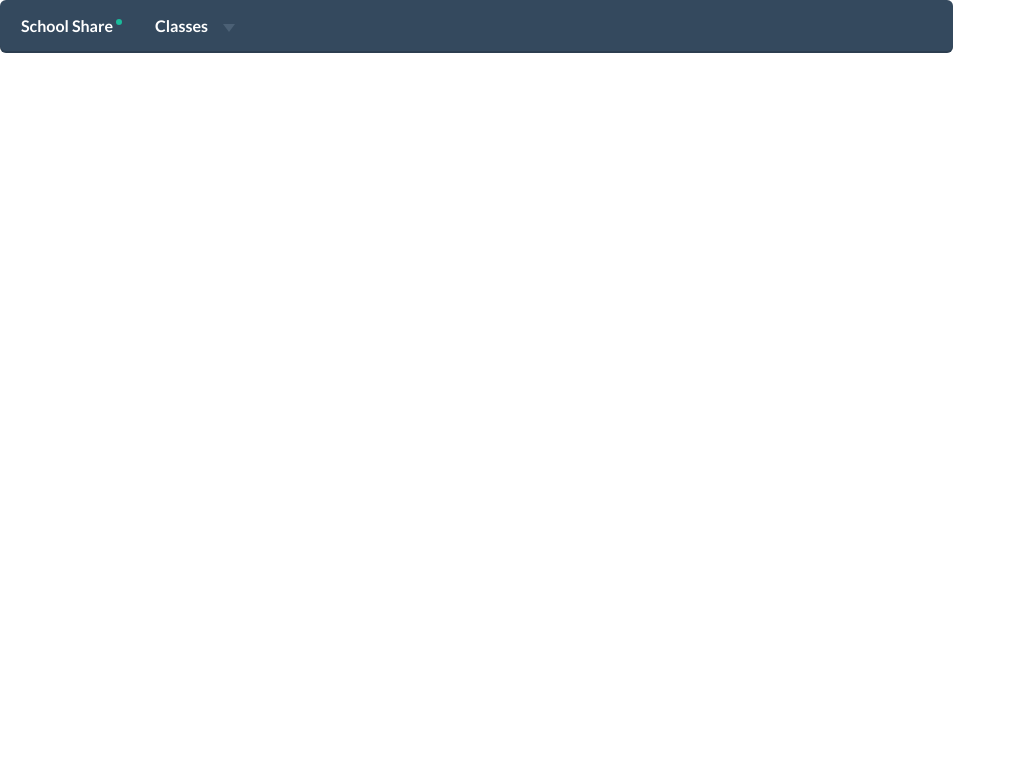
After one commit to thejasonluo/SchoolShare, a Python web app: template templates/layout.html in a window 1280 px wide. The commit adds this page. Shown: the top 779 px of the page, without its empty margins (0-1016 px from the left). Run offline with Jinja, Linux system fonts and the light colour scheme; the template is opened without the code that fills it, so the values that code supplies are empty; some libraries are stand-ins or nearby versions.

Commit message:
layout not working yet

```diff
--- /dev/null
+++ b/templates/layout.html
@@ -0,0 +1,32 @@
+<html lang="en">
+  <head>
+    <meta charset="utf-8">
+    <!-- Loading Bootstrap -->
+    <link href="../static/bootstrap/css/bootstrap.css" rel="stylesheet">
+
+    <!-- Loading Flat UI -->
+    <link href="../static/css/flat-ui.css" rel="stylesheet">
+    <link href="../static/css/demo.css" rel="stylesheet">
+
+   </head>
+
+  <body>
+    <div class="row demo-row">
+      <div class="col-xs-9">
+	<nav class="navbar navbar-inverse navbar-embossed" role="navigation">
+	  <div class="navbar-header">
+	    <button type="button" class="navbar-toggle" data-toggle="collapse" data-target="#navbar-collapse-01">
+	      <span class="sr-only">Toggle navigation </span>
+	    </button>
+	   </div>
+	 <div class="collapse navbar-collapse" id="navbar-collapse-01">
+	   <ul class="nav navbar-nav navbar-left">
+	     <li><a href="/home"> School Share <span class="navbar-unread">1</span> </a></li>
+
+	     <li class="dropdown">
+	       <a href="/classes" class="dropdown-toggle" data-toggle="dropdown"> Classes <b class="caret"> </b> </a>
+	       <span class="dropdown-arrow"></span>
+	       <ul class="dropdown-menu">
+		 <li> <a href"#"> Classes Go Here </a> </li>
+	       </ul>
+	      </li>
```
Also changed, not shown: templates/home.html (+4 -11 lines).
